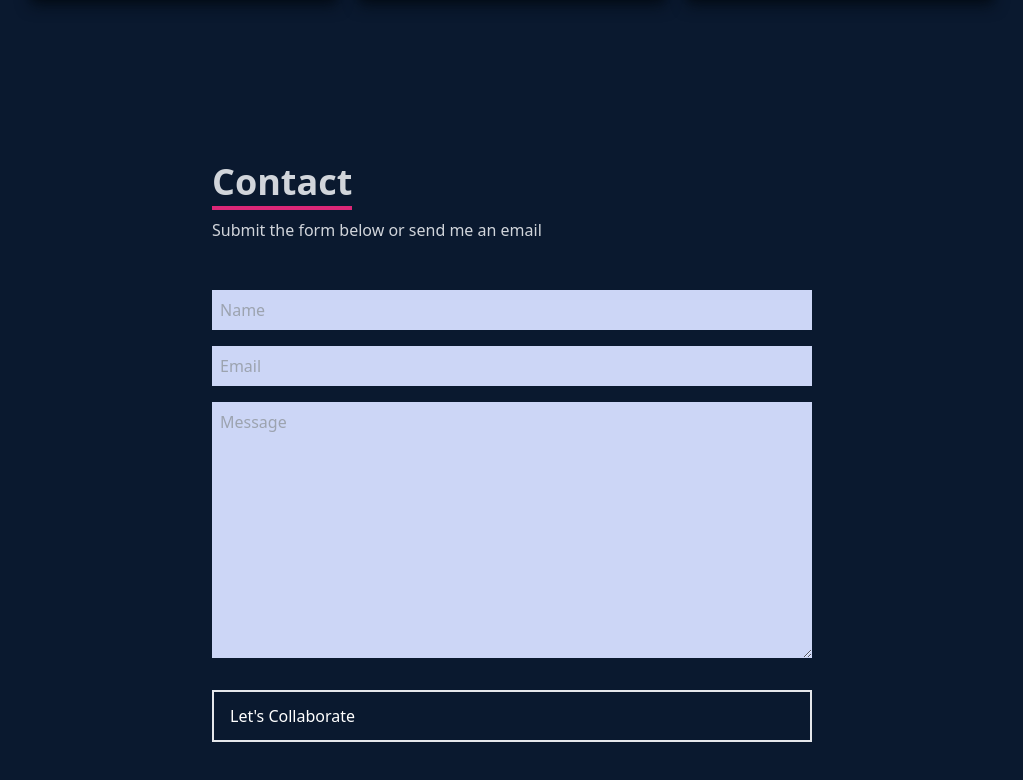
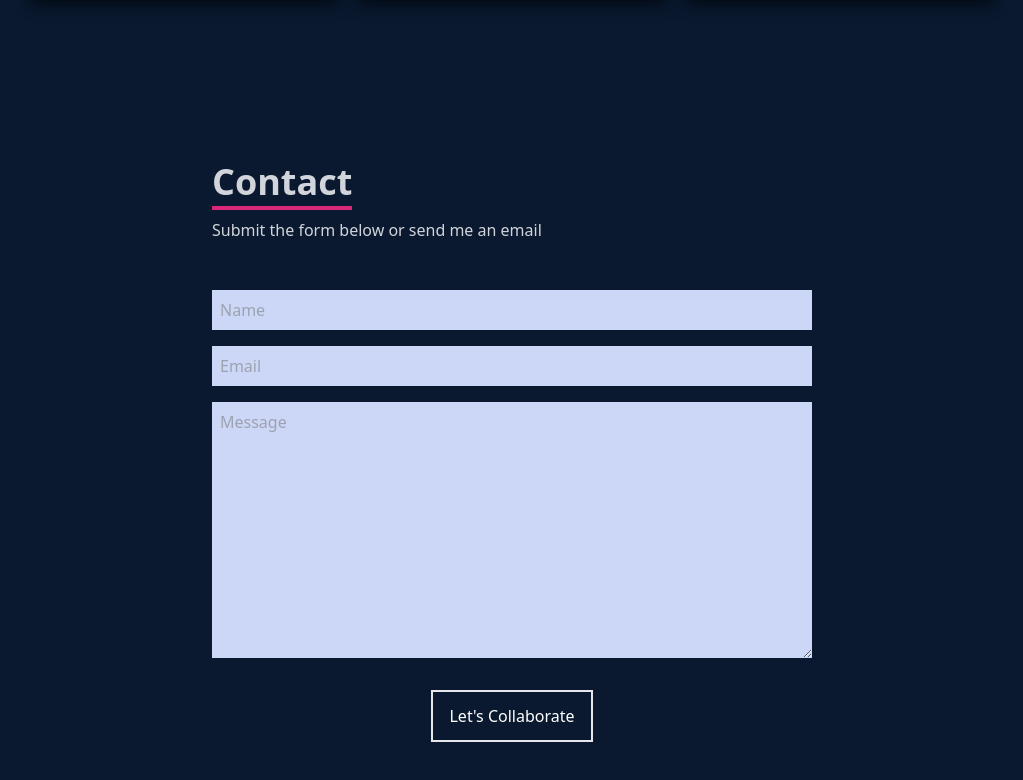
Before and after one commit to ATedy/portfolio-new, a React (Create React App) app: page / in a window 1280 px wide. Shown: the part 3132-3912 px from the top of the page, without its empty margins (128-1151 px from the left). Built offline with nearby package versions, Linux system fonts and the light colour scheme.

Commit message:
button postion fixed

```diff
--- a/src/components/Contact.jsx
+++ b/src/components/Contact.jsx
@@ -37,7 +37,7 @@
           rows="10"
           placeholder="Message"
         ></textarea>
-        <button className="text-white border-2 hover:bg-pink-600 px-4 py-3 my-8 flex items-center ">
+        <button className="text-white border-2 hover:bg-pink-600 px-4 py-3 my-8 flex mx-auto items-center ">
           Let's Collaborate
         </button>
       </form>
```
